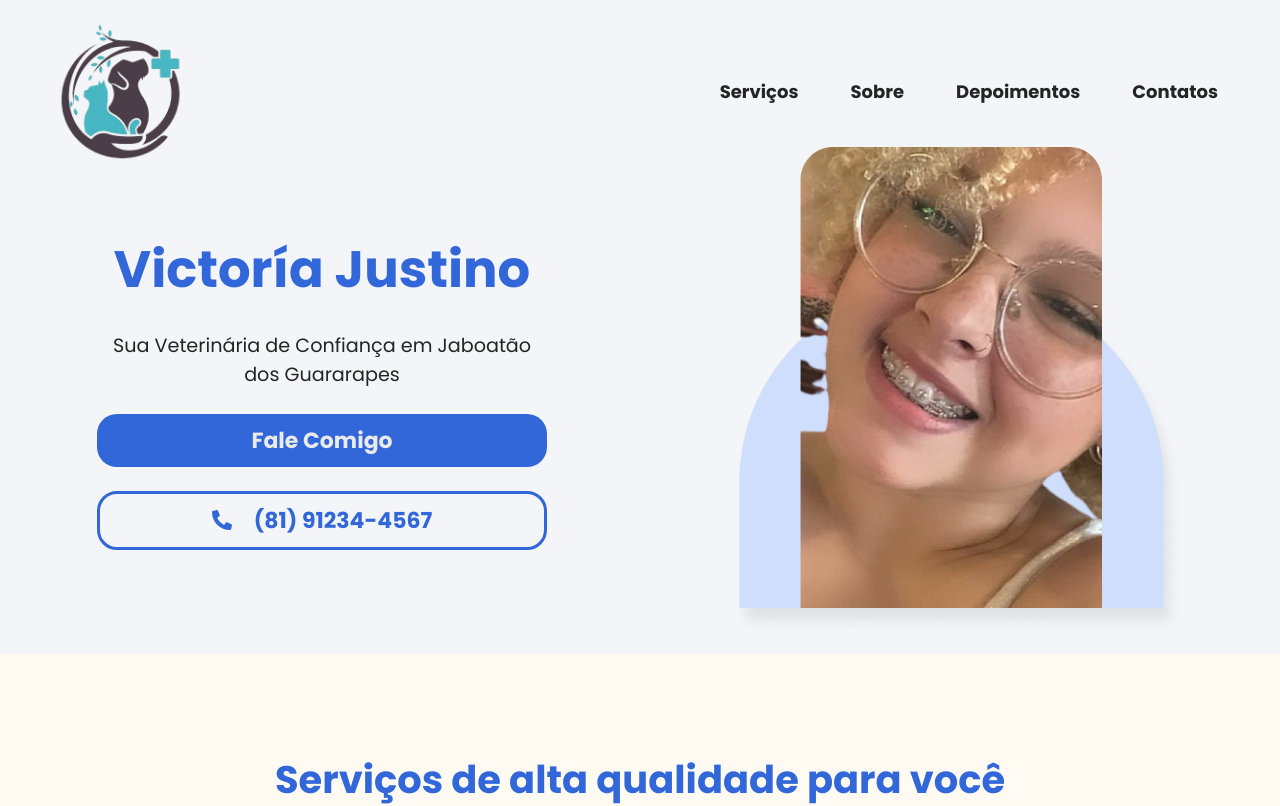
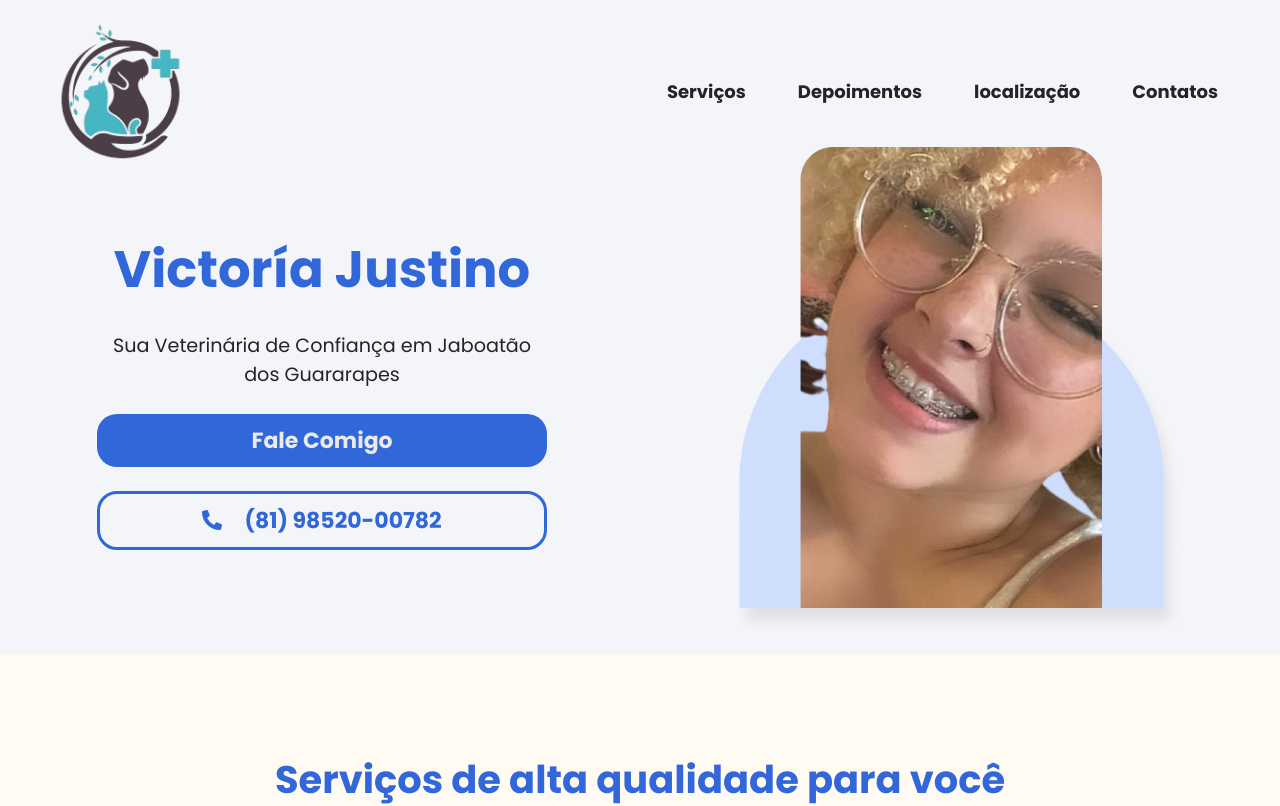
Before and after one commit to Darlan0307/website-veterinary, a React (Vite) app: page / in a window 1280 px wide. Shown: the top 806 px of the page. Built offline with nearby package versions, Linux system fonts and the light colour scheme.

Commit message:
:lipstick: novas redes sociais

```diff
--- a/src/components/Header/HeaderBottom/index.tsx
+++ b/src/components/Header/HeaderBottom/index.tsx
@@ -8,8 +8,8 @@ const HeaderBottom = () => {
       <div className='container-info'>
         <h2>Victoría Justino</h2>
         <p>Sua Veterinária de Confiança em Jaboatão dos Guararapes</p>
-        <a href='#' className='link-insta'>Fale Comigo</a>
-        <a href='#' className='link-phone'><FaPhoneAlt/> <span>(81) 91234-4567</span></a>
+        <a href='https://www.instagram.com/vivisz_01/' target='_blank' className='link-insta' rel='noopener noreferrer'>Fale Comigo</a>
+        <a href='https://api.whatsapp.com/send?phone=5581985200782&text=Oii!!%20tudo%20bom?' target='_blank' className='link-phone' rel='noopener noreferrer'><FaPhoneAlt/> <span>(81) 98520-00782</span></a>
       </div>
       <img className='perfil' src={imgHeader} alt="imagem de perfil" />
     </section>
--- a/src/components/Header/HeaderTop/index.tsx
+++ b/src/components/Header/HeaderTop/index.tsx
@@ -29,16 +29,16 @@ const HeaderTop = () => {
         <nav className='menu-desktop'>
         <ul>
           <li>
-            <a href="#">Serviços</a>
+            <a href="#servicos">Serviços</a>
           </li>
           <li>
-            <a href="#">Sobre</a>
+            <a href="#depoimentos">Depoimentos</a>
           </li>
           <li>
-            <a href="#">Depoimentos</a>
+            <a href="#localizacao">localização</a>
           </li>
           <li>
-            <a href="#">Contatos</a>
+            <a href="#contatos">Contatos</a>
           </li>
         </ul>
       </nav>
@@ -56,16 +56,16 @@ const HeaderTop = () => {
         <nav className={`menu-mobile ${showMenu ? 'open' : 'close'}`}>
           <ul onClick={()=>setShowMenu(false)}>
           <li>
-              <a href="#">Serviços</a>
+            <a href="#servicos">Serviços</a>
           </li>
           <li>
-              <a href="#">Sobre</a>
+            <a href="#depoimentos">Depoimentos</a>
           </li>
           <li>
-              <a href="#">Depoimentos</a>
+            <a href="#localizacao">localização</a>
           </li>
           <li>
-              <a href="#">Contatos</a>
+            <a href="#contatos">Contatos</a>
           </li>
           </ul>
         </nav>
--- a/src/components/Rodape/index.tsx
+++ b/src/components/Rodape/index.tsx
@@ -2,22 +2,23 @@ import './styles.scss'
 import { FaClock } from "react-icons/fa6";
 import { MdEmail } from "react-icons/md";
 import { FaPhoneAlt } from "react-icons/fa";
+import { RiInstagramFill } from "react-icons/ri";
 
 const Rodape = () => {
   return (
-    <footer className='rodape'>
+    <footer className='rodape' id='contatos'>
       <ul className='info-contatos'>
         <li>
-         <span className='icon'> <FaClock/></span>
-          <p>Segunda - Sexta : 8:30 - 19:30 <br /> Sabado : 9:00 - 17:00</p>
+         <span className='icon'> <RiInstagramFill/></span>
+          <a href="https://www.instagram.com/vivisz_01/" target='_blank' rel='noopener noreferrer'>@vivisz_01</a>
         </li>
         <li>
           <span className='icon'><MdEmail/></span>
-          <p>victoria2024@gmail.com</p>
+          <a href="#" target='_blank' rel='noopener noreferrer' >victoria2024@gmail.com</a>
         </li>
         <li>
           <span className='icon'><FaPhoneAlt/></span>
-          <p>(81) 91234-1234</p>
+          <a href="https://api.whatsapp.com/send?phone=5581985200782&text=Oii!!%20tudo%20bom?" target='_blank' rel='noopener noreferrer'>(81) 98520-00782</a>
         </li>
       </ul>
     </footer>
--- a/src/components/Rodape/styles.scss
+++ b/src/components/Rodape/styles.scss
@@ -28,8 +28,8 @@
       }
       .icon{
         background-color: #3167d9;
-        width: 55px;
-        height: 55px;
+        width: 45px;
+        height: 45px;
         border-radius: 50%;
         display: grid;
         place-content: center;
@@ -40,8 +40,10 @@
         }
       }
 
-      p{
+      a{
         text-align: center;
+        color: #3167d9;
+        font-size: 1.1em;
       }
     }
 
--- a/src/components/SectionForm/index.tsx
+++ b/src/components/SectionForm/index.tsx
@@ -4,7 +4,7 @@ import './styles.scss'
 
 const SectionForm = () => {
   return (
-    <section className='section-form'>
+    <section className='section-form' id='localizacao'>
       <h2 className='subtitle'>Contate-nos para mais informações</h2>
       <div className='container-form-map'>
         <Map/>
--- a/src/components/SectionTestimony/index.tsx
+++ b/src/components/SectionTestimony/index.tsx
@@ -47,7 +47,7 @@ const SectionTestimony = () => {
   })
 
   return (
-    <section className='section-testimony'>
+    <section className='section-testimony' id='depoimentos'>
       <h2 className='subtitle'>Testemunhos dos paciêntes</h2>
 
      <div className="content-testimony">
--- a/src/components/sectionServices/index.tsx
+++ b/src/components/sectionServices/index.tsx
@@ -46,7 +46,7 @@ const dataServices = [
 
 const SectionServices = () => {
   return (
-    <section className='section-services'>
+    <section className='section-services' id='servicos'>
       <h2 className='subtitle'>Serviços de alta qualidade para você</h2>
 
     <Swiper
--- a/src/index.scss
+++ b/src/index.scss
@@ -5,6 +5,7 @@
   font-family: "Poppins", sans-serif;
   list-style: none;
   -webkit-tap-highlight-color: transparent;
+  scroll-behavior: smooth;
 }
 
 body{
```
Lines whose indentation alone changed are shown as unchanged.
